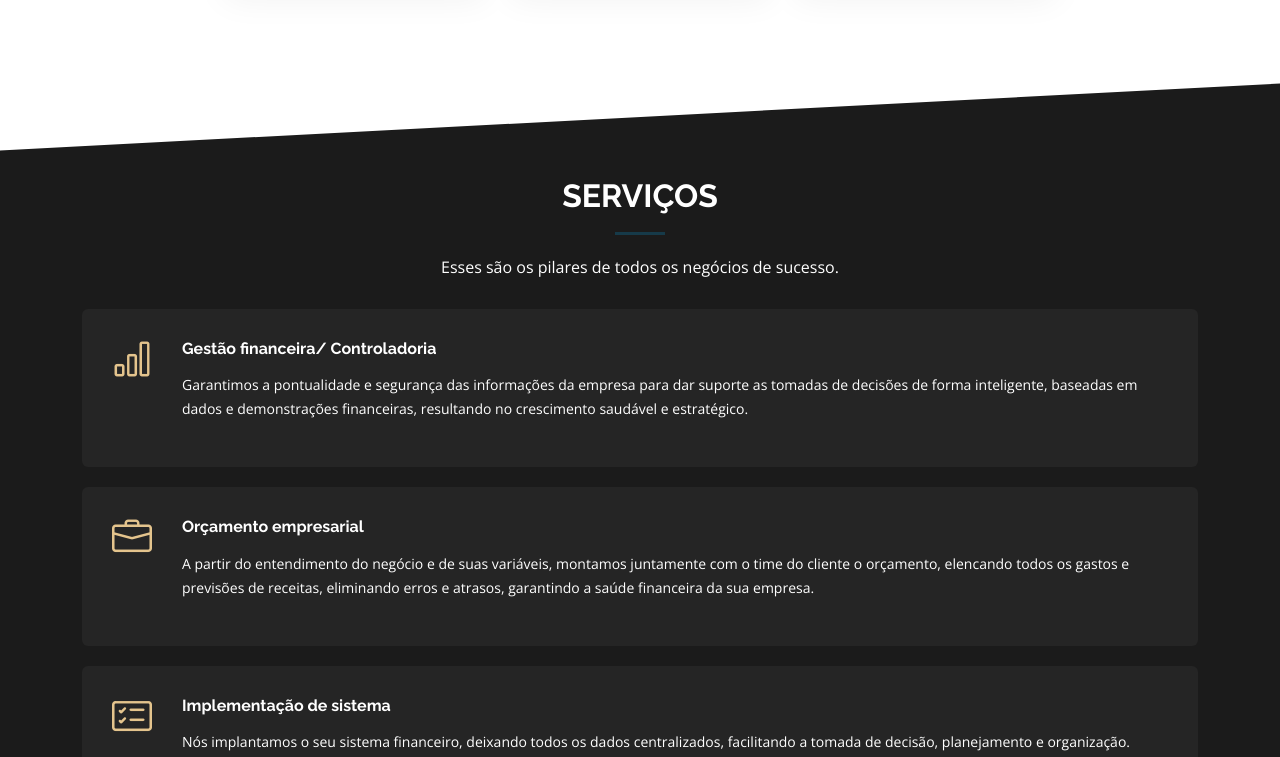
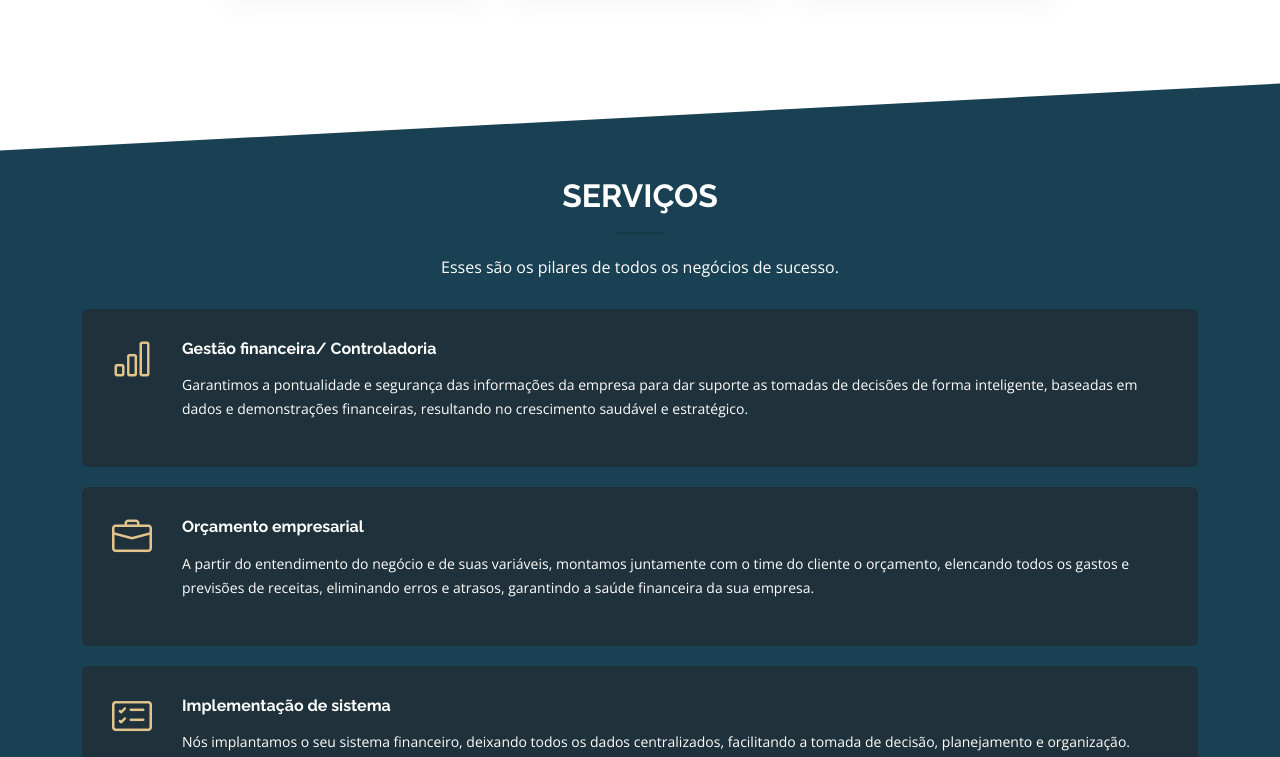
Before and after one commit to VitorJames/capitalize, a plain HTML site: page index.html in a window 1280 px wide. Shown: the part 1815-2572 px from the top of the page. Drawn offline with nearby package versions, Linux system fonts and the light colour scheme.

```diff
--- a/assets/css/style.css
+++ b/assets/css/style.css
@@ -497,7 +497,7 @@ section {
 
 .section-bg:before {
   content: "";
-  background: #1b1b1b;
+  background: #194153;
   position: absolute;
   bottom: 60px;
   top: 60px;
@@ -801,8 +801,8 @@ section {
   margin-bottom: 20px;
   padding: 30px;
   border-radius: 6px;
-  background: #252525;
-  transition: 0.3s;
+  background: rgb(37 37 37 / 54%);
+  transition: 0.01s;
 }
 
 .services .icon-box:hover {
```
